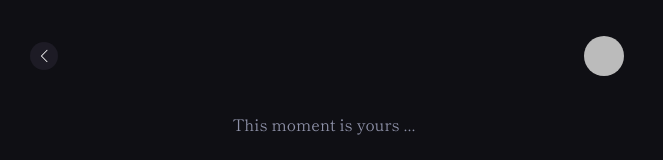
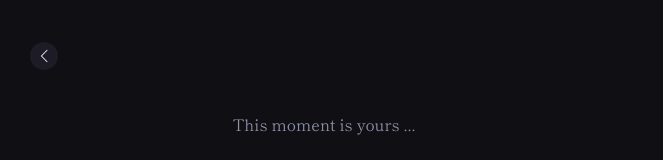
Before and after one commit to espador/souko-app, a React (Create React App) app: page /time-tracker in a window 1280 px wide. Shown: the top 160 px of the page, without its empty margins (0-663 px from the left). Built offline with nearby package versions, Linux system fonts and the light colour scheme; no server answers; the database is empty; sample sign-in values are in the browser's storage.

Commit message:
Fix: Consistent header on TimeTrackingPage

```diff
--- a/src/pages/TimeTrackerPage.jsx
+++ b/src/pages/TimeTrackerPage.jsx
@@ -221,8 +221,7 @@ const TimeTrackerPage = () => {
       <Header
         showBackArrow={true}
         onBack={() => navigate('/home')}
-        user={user} // Pass the user here
-        // hideProfile={false} // You can remove this, or set it to false
+        hideProfile={true} // You can remove this, or set it to false
       />
 
       <div className="timer-quote">{timerQuote}</div>
```
